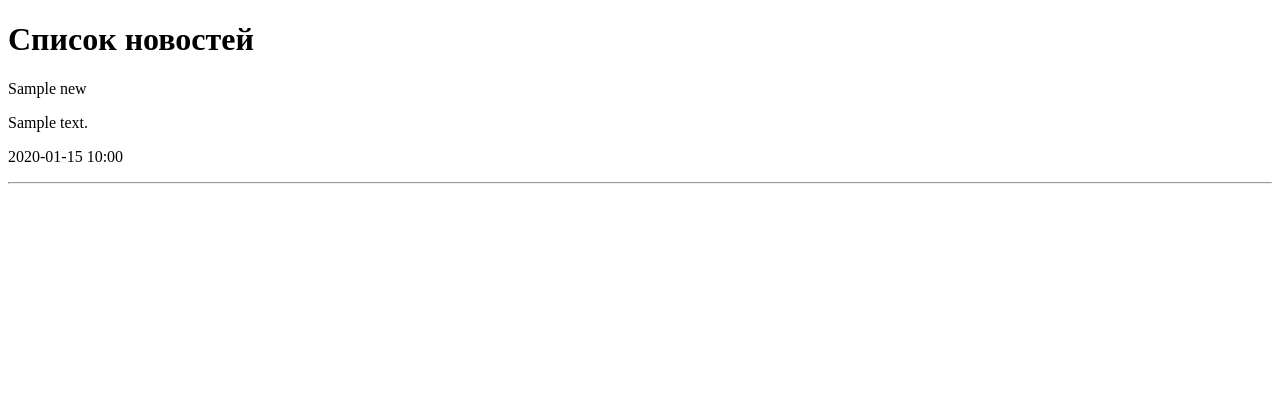
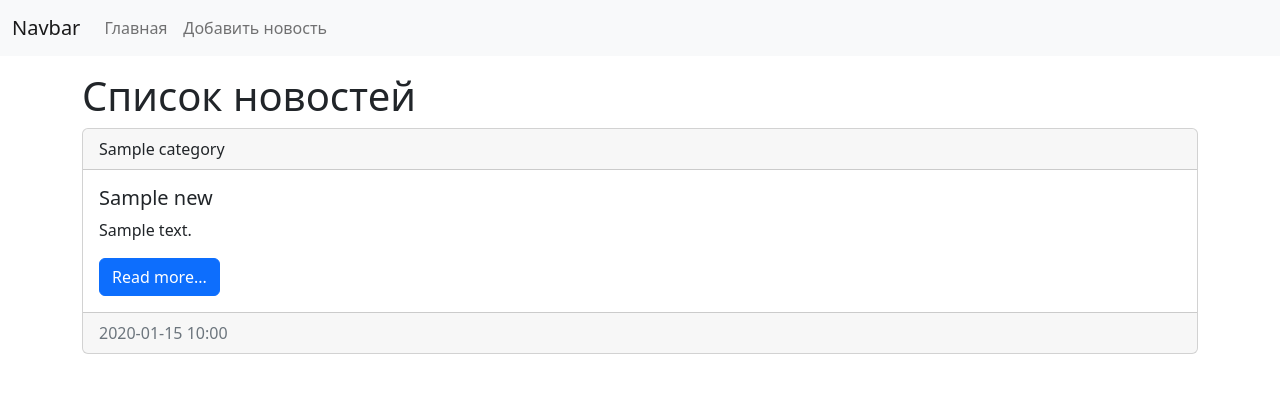
Before and after one commit to Vetjey/mysite, a Django app: page /news/ in a window 1280 px wide. Shown: the top 393 px of the page. Run offline with Django 4.2, Linux system fonts and the light colour scheme; tables that the repository leaves empty hold one stand-in row (values such as "Sample post").

Commit message:
Add bootstram in template

```diff
--- a/news/models.py
+++ b/news/models.py
@@ -1,4 +1,4 @@
-from tabnanny import verbose
+from unicodedata import category
 from django.db import models
 
 class News(models.Model):
@@ -6,8 +6,9 @@ class News(models.Model):
     content = models.TextField(blank=True, verbose_name='Контент')
     created_at = models.DateTimeField(auto_now_add=True, verbose_name='Дата публикации')
     updated_at = models.DateTimeField(auto_now=True, verbose_name='Обновлено')
-    photo = models.ImageField(upload_to='photos/%Y/%m/%d/', verbose_name='Фото')
+    photo = models.ImageField(upload_to='photos/%Y/%m/%d/', verbose_name='Фото', blank = True)
     is_published = models.BooleanField(default=True, verbose_name='Опубликовано')
+    category = models.ForeignKey('Category', on_delete=models.PROTECT, default='Без категории')
 
     def __str__(self):
         return self.title
@@ -16,3 +17,14 @@ class News(models.Model):
         verbose_name = 'Новость'
         verbose_name_plural = 'Новости'
         ordering = ['-created_at']
+
+class Category(models.Model):
+    title = models.CharField(max_length=150, db_index=True, verbose_name='Наименование категории')
+
+    def __str__(self):
+        return self.title
+
+    class Meta:
+        verbose_name = 'Категория'
+        verbose_name_plural = 'Категории'
+        ordering = ['title']
--- a/news/templates/news/index.html
+++ b/news/templates/news/index.html
@@ -1,18 +1,52 @@
-<!DOCTYPE html>
+<!doctype html>
 <html lang="en">
   <head>
-    <meta charset="UTF-8">
-    <title>Список новостей</title>
+    <meta charset="utf-8">
+    <meta name="viewport" content="width=device-width, initial-scale=1">
+    <title>{{title}}</title>
+    <link href="https://cdn.jsdelivr.net/npm/bootstrap@5.2.0/dist/css/bootstrap.min.css" rel="stylesheet" integrity="sha384-gH2yIJqKdNHPEq0n4Mqa/HGKIhSkIHeL5AyhkYV8i59U5AR6csBvApHHNl/vI1Bx" crossorigin="anonymous">
   </head>
   <body>
+
+    <nav class="navbar navbar-expand-lg bg-light">
+        <div class="container-fluid">
+          <a class="navbar-brand" href="#">Navbar</a>
+          <button class="navbar-toggler" type="button" data-bs-toggle="collapse" data-bs-target="#navbarSupportedContent" aria-controls="navbarSupportedContent" aria-expanded="false" aria-label="Toggle navigation">
+            <span class="navbar-toggler-icon"></span>
+          </button>
+          <div class="collapse navbar-collapse" id="navbarSupportedContent">
+            <ul class="navbar-nav me-auto mb-2 mb-lg-0">
+              <li class="nav-item"><a class="nav-link" href="/">Главная</a></li>
+              <li class="nav-item"><a class="nav-link" href="/">Добавить новость</a></li>
+            </ul>
+          </div>
+        </div>
+      </nav>
+
+      <div class="container mt-3">
         <h1>{{title}}</h1>
+        <div class="row">
             {% for item in news%}
-    <div>
-        <p>{{ item.title }}</p>
-        <p>{{ item.content}}</p>
-        <p>{{ item.created_at|date:"Y-m-d H:i"}}</p>
+            <div class="col-md-12">
+                <div class="card mb-3">
+                    <div class="card-header">
+                    {{ item.category }}
                     </div>
-    <hr>
+                    <div class="card-body">
+                    <h5 class="card-title">{{ item.title }}</h5>
+                    <p class="card-text">{{ item.content }}</p>
+                    <a href="#" class="btn btn-primary">Read more...</a>
+                    </div>
+                    <div class="card-footer text-muted">
+                    {{ item.created_at|date:"Y-m-d H:i" }}
+                    </div>
+              </div>
+            </div>
             {% endfor %}
+        </div>
+      </div>
+
+
+    <script src="https://cdn.jsdelivr.net/npm/bootstrap@5.2.0/dist/js/bootstrap.bundle.min.js" integrity="sha384-A3rJD856KowSb7dwlZdYEkO39Gagi7vIsF0jrRAoQmDKKtQBHUuLZ9AsSv4jD4Xa" crossorigin="anonymous"></script>
   </body>
-</html<
+</html>
--- a/news/views.py
+++ b/news/views.py
@@ -1,5 +1,4 @@
 from django.shortcuts import render
-from django.http import HttpResponse
 from .models import News
 
 def index(request):
```
Also changed, not shown: news/admin.py (+9 -2 lines), news/migrations/0003_category_news_category.py (added), news/migrations/0004_alter_news_photo.py (added), news/migrations/0005_alter_news_category.py (added). Lines whose indentation alone changed are shown as unchanged.
